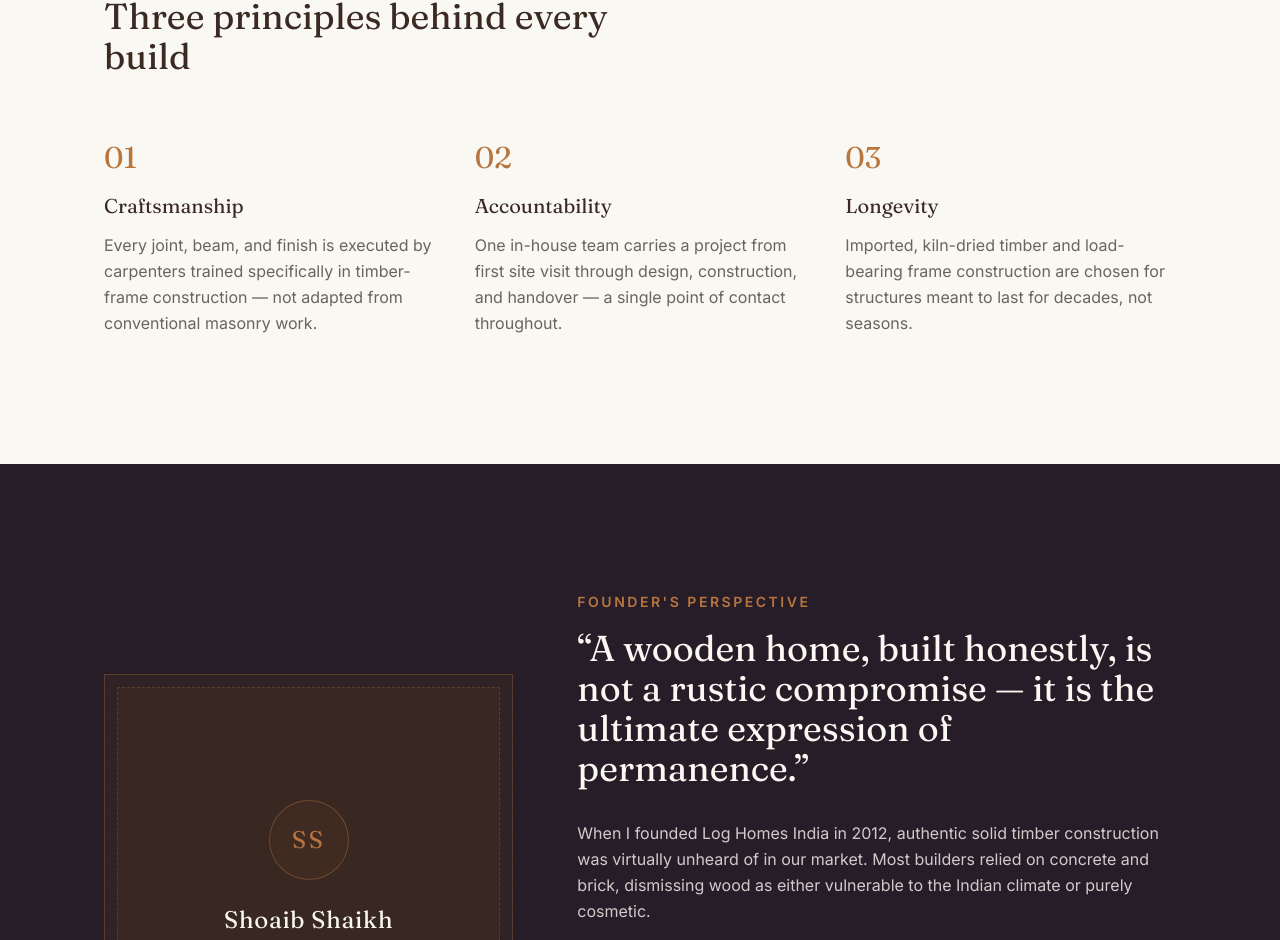
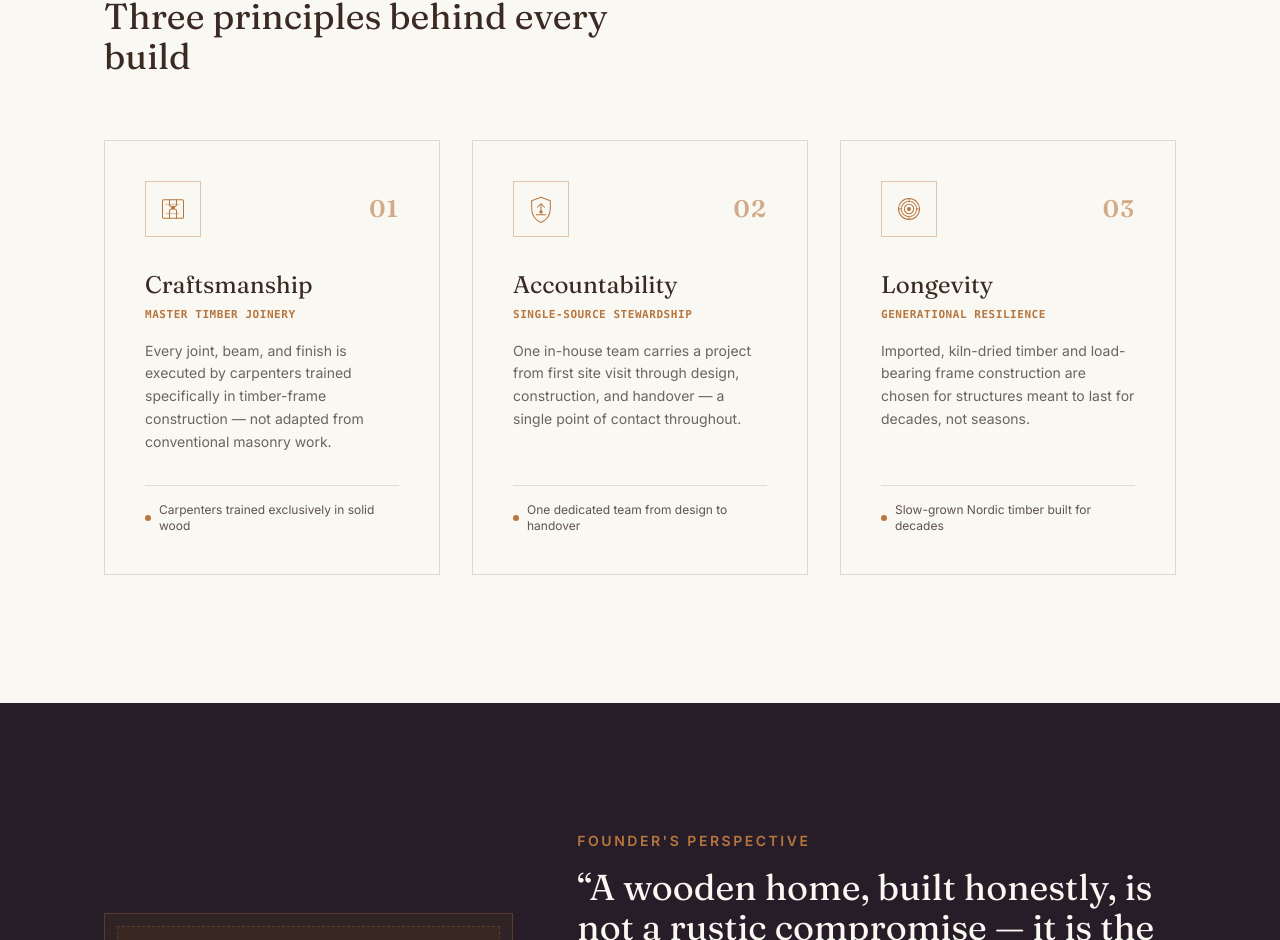
Before and after one commit to i-idea-lab/log-homes-india-public-website, a Next.js app: page /about in a window 1280 px wide. Shown: the part 1826-2766 px from the top of the page. Built offline with nearby package versions, Linux system fonts and the light colour scheme.

Commit message:
feat: add bespoke architectural icons and elevated card layout to principles section on About page

```diff
--- a/app/about/page.tsx
+++ b/app/about/page.tsx
@@ -13,18 +13,52 @@ import CTASection from "@/components/CTASection";
 const PILLARS = [
   {
     title: "Craftsmanship",
+    tag: "Master Timber Joinery",
+    pledge: "Carpenters trained exclusively in solid wood",
     description:
       "Every joint, beam, and finish is executed by carpenters trained specifically in timber-frame construction — not adapted from conventional masonry work.",
+    icon: (
+      <svg viewBox="0 0 48 48" className="w-7 h-7 text-gold" fill="none" stroke="currentColor" strokeWidth="1.75" strokeLinecap="round" strokeLinejoin="round">
+        <rect x="6" y="8" width="36" height="32" rx="2" stroke="currentColor" />
+        <path d="M18 8v10l6 4-6 4v14" />
+        <path d="M30 8v10l-6 4 6 4v14" />
+        <circle cx="24" cy="22" r="2.5" fill="currentColor" />
+        <path d="M12 16h24" strokeDasharray="2 2" strokeWidth="1" />
+        <path d="M12 32h24" strokeDasharray="2 2" strokeWidth="1" />
+      </svg>
+    ),
   },
   {
     title: "Accountability",
+    tag: "Single-Source Stewardship",
+    pledge: "One dedicated team from design to handover",
     description:
       "One in-house team carries a project from first site visit through design, construction, and handover — a single point of contact throughout.",
+    icon: (
+      <svg viewBox="0 0 48 48" className="w-7 h-7 text-gold" fill="none" stroke="currentColor" strokeWidth="1.75" strokeLinecap="round" strokeLinejoin="round">
+        <path d="M24 4l16 6v14c0 11-7.5 20-16 23-8.5-3-16-12-16-23V10l16-6z" />
+        <path d="M24 15v14" />
+        <path d="M18 21l6-6 6 6" />
+        <circle cx="24" cy="29" r="2" fill="currentColor" />
+        <path d="M16 34h16" />
+      </svg>
+    ),
   },
   {
     title: "Longevity",
+    tag: "Generational Resilience",
+    pledge: "Slow-grown Nordic timber built for decades",
     description:
       "Imported, kiln-dried timber and load-bearing frame construction are chosen for structures meant to last for decades, not seasons.",
+    icon: (
+      <svg viewBox="0 0 48 48" className="w-7 h-7 text-gold" fill="none" stroke="currentColor" strokeWidth="1.75" strokeLinecap="round" strokeLinejoin="round">
+        <circle cx="24" cy="24" r="18" />
+        <circle cx="24" cy="24" r="13" strokeDasharray="3 2" />
+        <circle cx="24" cy="24" r="8" />
+        <circle cx="24" cy="24" r="2.5" fill="currentColor" />
+        <path d="M24 6v4 M24 38v4 M6 24h4 M38 24h4" />
+      </svg>
+    ),
   },
 ];
 
@@ -90,18 +124,41 @@ export default function AboutPage() {
                 className="font-display text-3xl md:text-4xl text-brand"
               />
             </Reveal>
-            <div className="grid grid-cols-1 md:grid-cols-3 gap-10">
+            <div className="grid grid-cols-1 md:grid-cols-3 gap-8">
               {PILLARS.map((pillar, i) => (
                 <Reveal key={pillar.title} delay={i * 0.1}>
-                  <span className="font-display text-3xl text-gold mb-4 block">
+                  <div className="h-full border border-putty/70 bg-sand/20 hover:border-gold/60 hover:bg-sand/35 transition-all duration-300 p-8 md:p-10 rounded-xs flex flex-col justify-between group shadow-xs">
+                    <div>
+                      {/* Top Bar: Icon + Numeral */}
+                      <div className="flex items-center justify-between mb-8">
+                        <div className="w-14 h-14 rounded-xs border border-gold/40 bg-paper flex items-center justify-center text-gold group-hover:scale-105 group-hover:border-gold transition-transform duration-300 shadow-xs">
+                          {pillar.icon}
+                        </div>
+                        <span className="font-display text-2xl text-gold/60 font-semibold tracking-wider">
                           {String(i + 1).padStart(2, "0")}
                         </span>
-                  <h3 className="font-display text-xl text-brand mb-3">
+                      </div>
+
+                      {/* Title & Tag */}
+                      <h3 className="font-display text-2xl text-brand mb-1.5">
                         {pillar.title}
                       </h3>
-                  <p className="font-body text-neutral leading-relaxed">
+                      <p className="font-mono text-[11px] uppercase tracking-wider text-gold font-semibold mb-4">
+                        {pillar.tag}
+                      </p>
+
+                      {/* Description */}
+                      <p className="font-body text-neutral leading-relaxed text-sm">
                         {pillar.description}
                       </p>
+                    </div>
+
+                    {/* Bottom pledge indicator */}
+                    <div className="mt-8 pt-4 border-t border-putty/60 flex items-center gap-2 text-xs font-body text-brand/80">
+                      <span className="h-1.5 w-1.5 rounded-full bg-gold shrink-0" />
+                      <span>{pillar.pledge}</span>
+                    </div>
+                  </div>
                 </Reveal>
               ))}
             </div>
```
Lines whose indentation alone changed are shown as unchanged.
